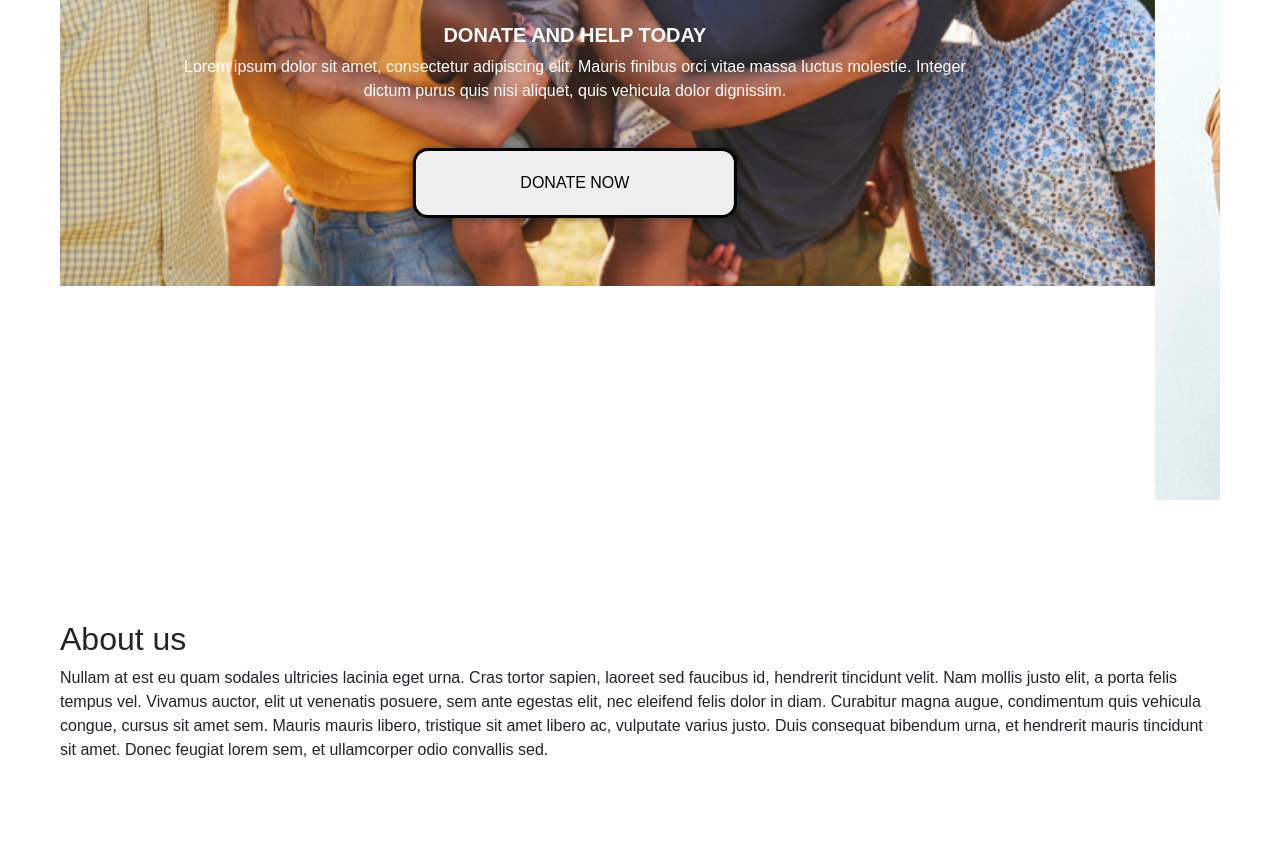
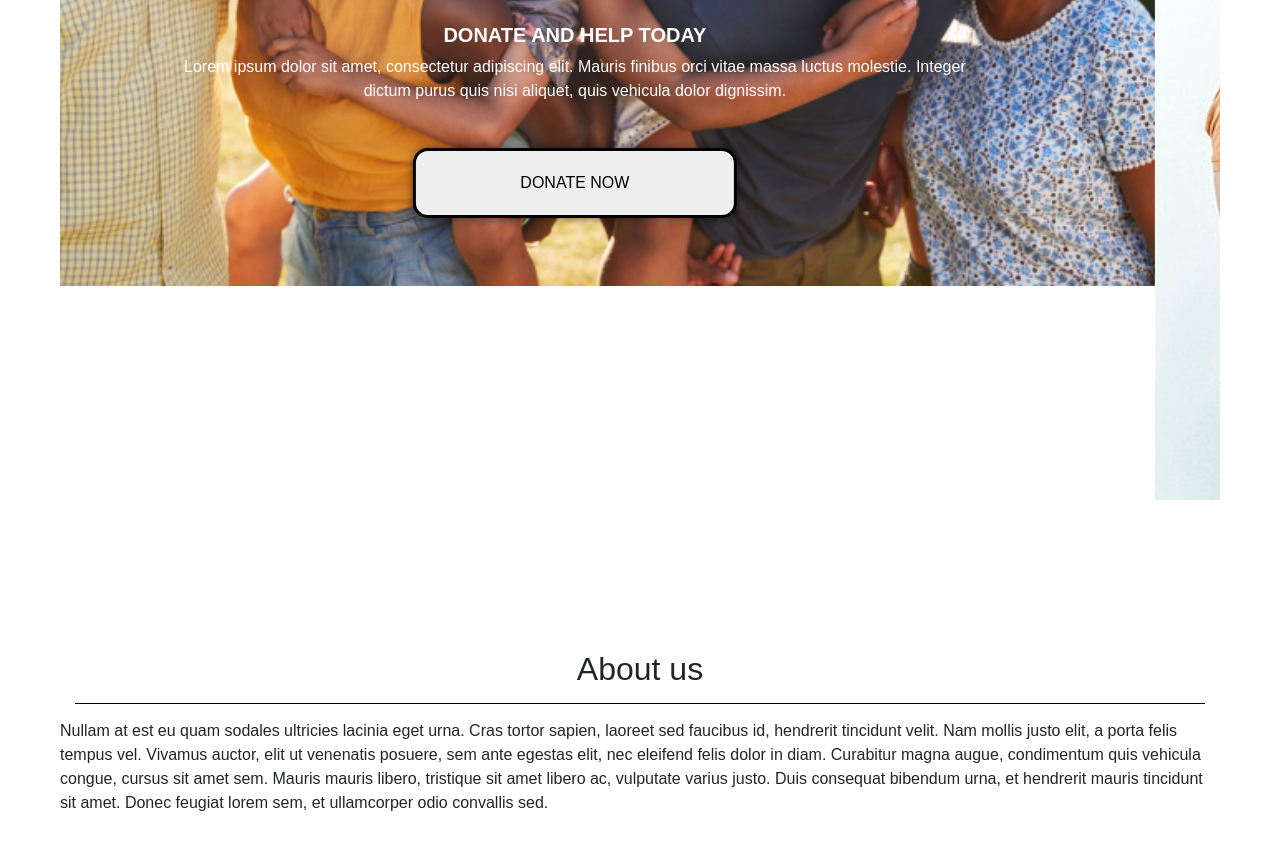
Before and after one commit to Brichardson117/musical-carnival, a plain HTML site: page index.html in a window 1280 px wide. Shown: the part 523-1372 px from the top of the page. Drawn offline with nearby package versions, Linux system fonts and the light colour scheme; a web font is replaced by a local one.

Commit message:
updated about us title styling

```diff
--- a/index.html
+++ b/index.html
@@ -67,8 +67,8 @@
 </div>
 
   </section>
-  <section>
-    <h2>About us</h2>
+  <section id="about-us">
+    <h2 id="about-us-title">About us</h2>
     <p>
       Nullam at est eu quam sodales ultricies lacinia eget urna. Cras tortor
       sapien, laoreet sed faucibus id, hendrerit tincidunt velit. Nam mollis
--- a/style.css
+++ b/style.css
@@ -45,7 +45,6 @@ nav a {
   transition: 0.25s ease-in-out;
 }
 
-
 section {
   padding: 60px;
 }
@@ -68,3 +67,10 @@ section {
   border-radius: 15px;
   box-shadow: 0 0 10px rgb(0 0 0 / 50%);
 }
+
+#about-us-title {
+  text-align: center;
+  border-bottom: 1px solid black;
+  padding: 15px;
+  margin: 15px;
+}
```
